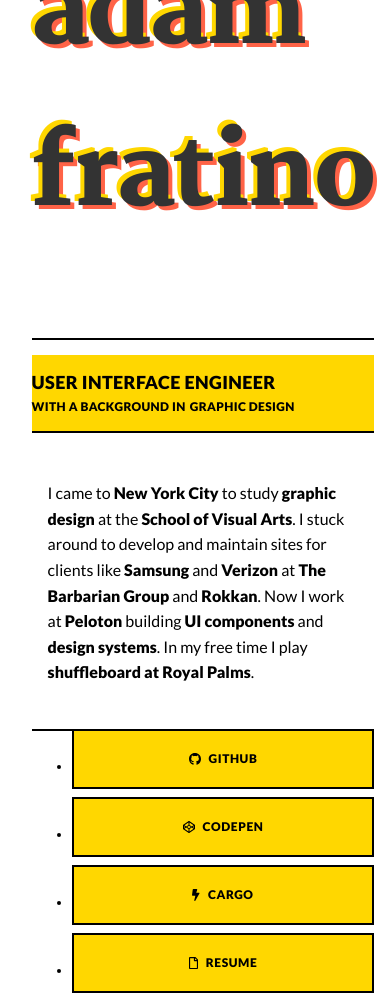
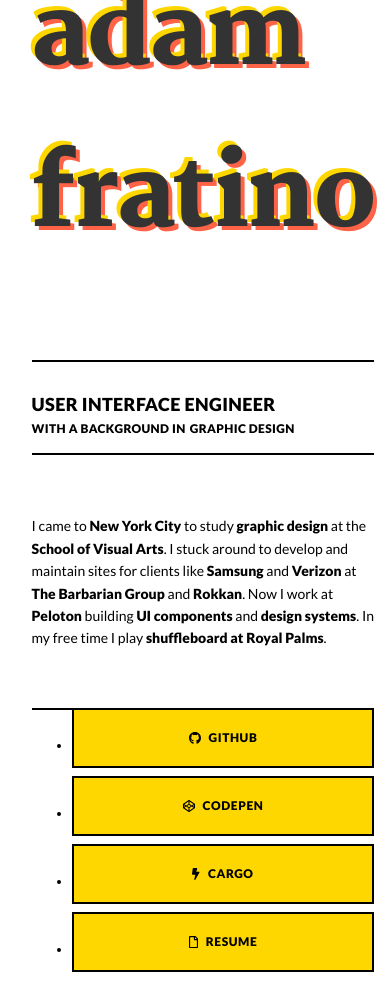
Before and after one commit to adamfratino/homepage, a Next.js app: page / in a window 390 px wide. After the commit the page ends 972 px from the top, so only its background shows below. Built offline with nearby package versions, Linux system fonts and the light colour scheme.

Commit message:
mobile adjustments

```diff
--- a/components/Description.js
+++ b/components/Description.js
@@ -22,6 +22,11 @@
   display: inline-block;
   width: 100%;
 
+  @media (max-width: 700px) {
+    font-size: 14px;
+    padding: 32px 0;
+  }
+
   strong {
     font-weight: 600;
   }
--- a/components/TextBand.js
+++ b/components/TextBand.js
@@ -23,6 +23,7 @@
 
   @media (max-width: 700px) {
     display: inline;
+    background: transparent;
 
     .large:first-of-type {
       display: block;
```
